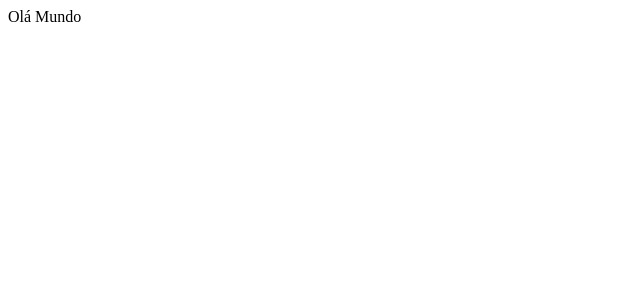
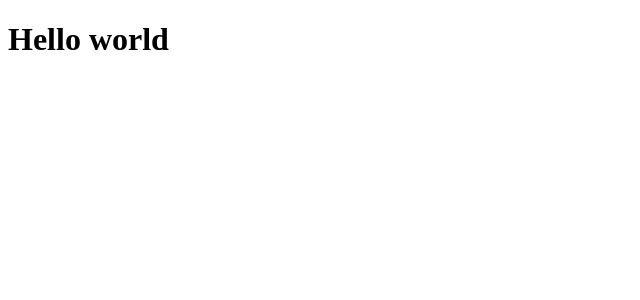
Before and after one commit to otavioaraujo08/react-unitary-tests, a React (Create React App) app: page / in a window 1280 px wide. Shown: the top 300 px of the page, without its empty margins (0-640 px from the left). Built offline with nearby package versions, Linux system fonts and the light colour scheme.

Commit message:
feat: first test

```diff
--- a/src/App.tsx
+++ b/src/App.tsx
@@ -1,5 +1,9 @@
-function App() {
-  return <div className="App">Olá Mundo</div>;
-}
+const App = () => {
+  return (
+    <div>
+      <h1>Hello world</h1>
+    </div>
+  );
+};
 
 export default App;
```
Also changed, not shown: 2 other files (tests, documents, lock files or other folders).
